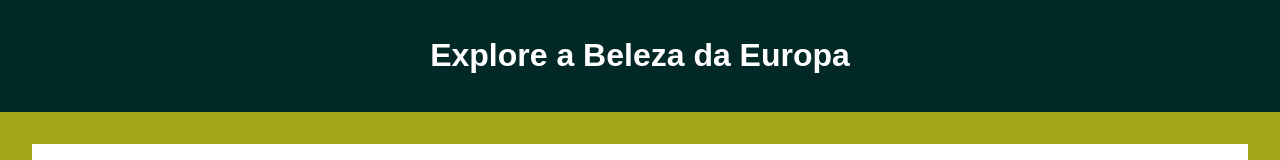
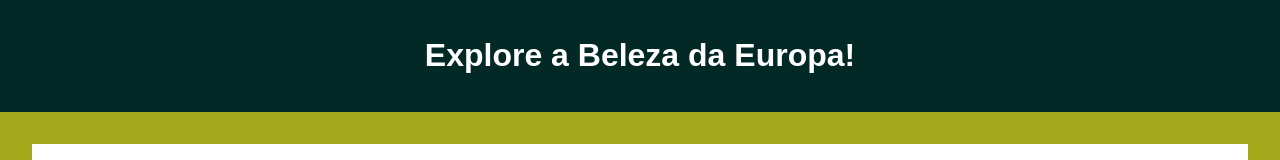
Before and after one commit to magnowerbett/paris_franca, a plain HTML site: page index.html in a window 1280 px wide. Shown: the top 160 px of the page. Drawn offline with Linux system fonts and the light colour scheme.

Commit message:
Update index.html

```diff
--- a/index.html
+++ b/index.html
@@ -59,7 +59,7 @@
 </head>
 <body>
     <header>
-        <h1>Explore a Beleza da Europa</h1>
+        <h1>Explore a Beleza da Europa!</h1>
     </header>
 
     <section >
@@ -72,13 +72,12 @@
         <h2>Destinos Imperdíveis</h2>
         <div class="card">
             <h3>Paris, França</h3>
-            <!-- Adicione a URL da imagem abaixo -->
             <img src="parais frança.jpg" alt="Imagem de Paris">
             <p>Conhecida como a 'Cidade Luz', Paris encanta com sua arte...</p>
         </div>
-        <!-- Adicione mais cards conforme necessário -->
+
     </section>
-    <!-- Adicione mais seções conforme necessário -->
+
     <footer>
         <p>Informações de Contato | Política de Privacidade | Termos e Condições</p>
     </footer>
```
